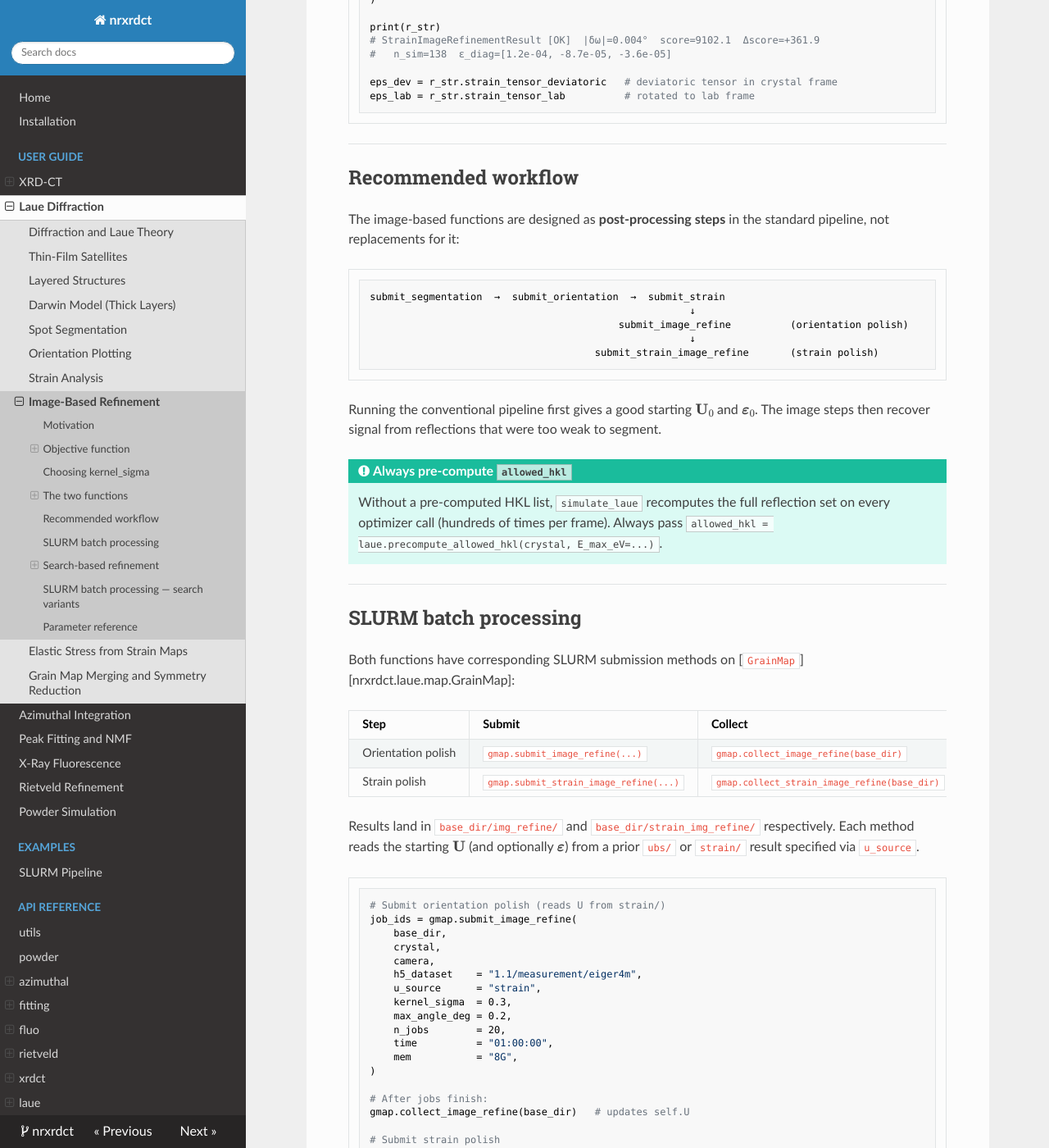
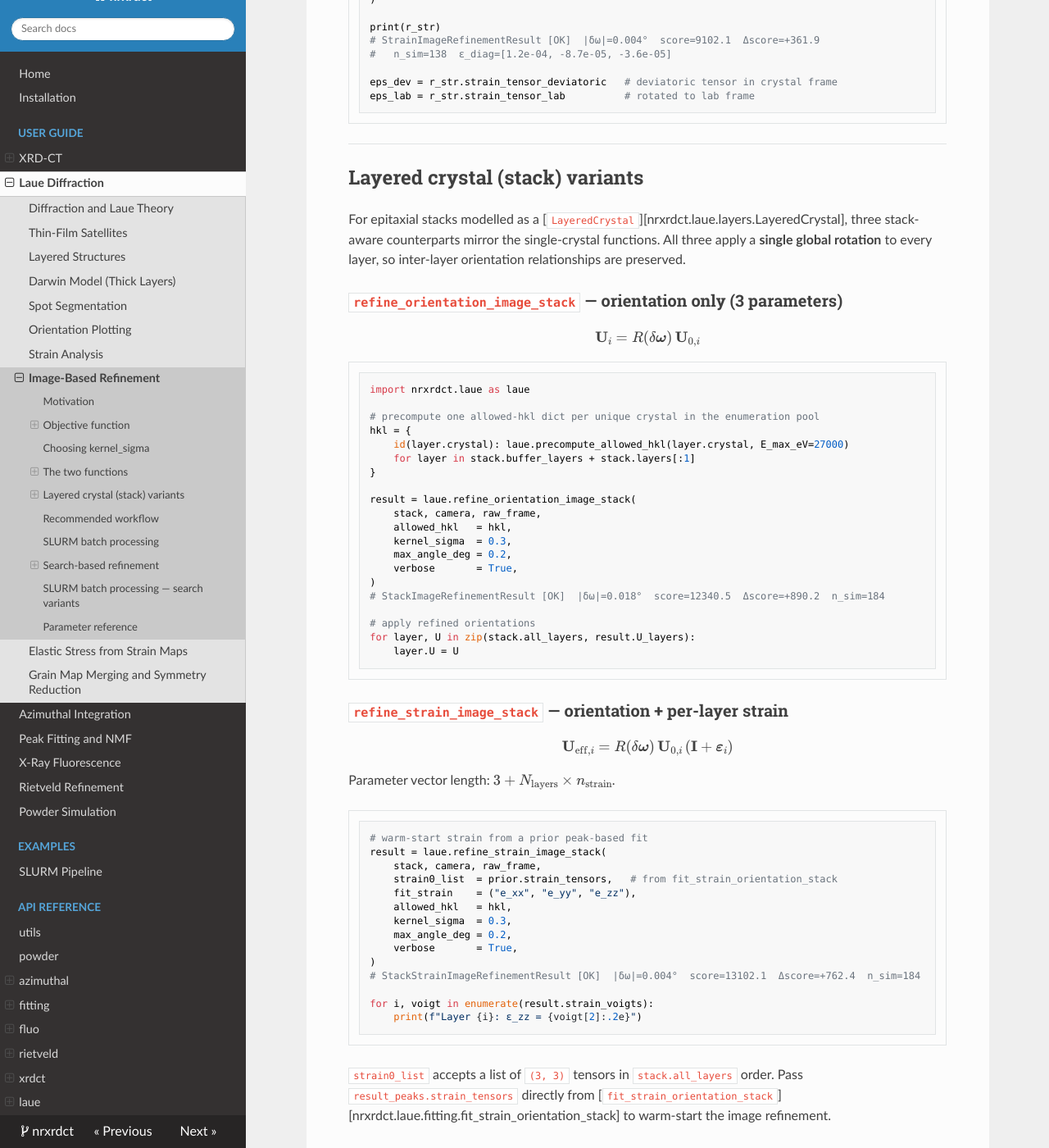
Before and after one commit to pedrodamas0803/nrxrdct, an MkDocs documentation site: the page built from docs/user-guide/laue_image_refinement.md, in a window 1280 px wide and 1400 px high, scrolled down 3112 px. Shown: the whole window at 82% size. Built offline with MkDocs 1.6.1, drawn with Linux system fonts in a browser that asks for light colours; nearby versions of some CDN libraries; some of the changed text lies outside the part shown.

Commit message:
added docs and exposed functions in api

````diff
--- a/docs/user-guide/laue_image_refinement.md
+++ b/docs/user-guide/laue_image_refinement.md
@@ -166,6 +166,89 @@ print(r_str)
 eps_dev = r_str.strain_tensor_deviatoric   # deviatoric tensor in crystal frame
 eps_lab = r_str.strain_tensor_lab          # rotated to lab frame
 ```
+
+---
+
+## Layered crystal (stack) variants
+
+For epitaxial stacks modelled as a
+[`LayeredCrystal`][nrxrdct.laue.layers.LayeredCrystal], three stack-aware
+counterparts mirror the single-crystal functions.  All three apply a **single
+global rotation** to every layer, so inter-layer orientation relationships are
+preserved.
+
+### `refine_orientation_image_stack` — orientation only (3 parameters)
+
+$$
+\mathbf{U}_i = R(\delta\boldsymbol{\omega})\,\mathbf{U}_{0,i}
+$$
+
+```python
+import nrxrdct.laue as laue
+
+# precompute one allowed-hkl dict per unique crystal in the enumeration pool
+hkl = {
+    id(layer.crystal): laue.precompute_allowed_hkl(layer.crystal, E_max_eV=27000)
+    for layer in stack.buffer_layers + stack.layers[:1]
+}
+
+result = laue.refine_orientation_image_stack(
+    stack, camera, raw_frame,
+    allowed_hkl   = hkl,
+    kernel_sigma  = 0.3,
+    max_angle_deg = 0.2,
+    verbose       = True,
+)
+# StackImageRefinementResult [OK]  |δω|=0.018°  score=12340.5  Δscore=+890.2  n_sim=184
+
+# apply refined orientations
+for layer, U in zip(stack.all_layers, result.U_layers):
+    layer.U = U
+```
+
+### `refine_strain_image_stack` — orientation + per-layer strain
+
+$$
+\mathbf{U}_{\text{eff},i} = R(\delta\boldsymbol{\omega})\,\mathbf{U}_{0,i}\,(\mathbf{I} + \boldsymbol{\varepsilon}_i)
+$$
+
+Parameter vector length: $3 + N_\text{layers} \times n_\text{strain}$.
+
+```python
+# warm-start strain from a prior peak-based fit
+result = laue.refine_strain_image_stack(
+    stack, camera, raw_frame,
+    strain0_list  = prior.strain_tensors,   # from fit_strain_orientation_stack
+    fit_strain    = ("e_xx", "e_yy", "e_zz"),
+    allowed_hkl   = hkl,
+    kernel_sigma  = 0.3,
+    max_angle_deg = 0.2,
+    verbose       = True,
+)
+# StackStrainImageRefinementResult [OK]  |δω|=0.004°  score=13102.1  Δscore=+762.4  n_sim=184
+
+for i, voigt in enumerate(result.strain_voigts):
+    print(f"Layer {i}: ε_zz = {voigt[2]:.2e}")
+```
+
+`strain0_list` accepts a list of `(3, 3)` tensors in `stack.all_layers` order.
+Pass `result_peaks.strain_tensors` directly from
+[`fit_strain_orientation_stack`][nrxrdct.laue.fitting.fit_strain_orientation_stack]
+to warm-start the image refinement.
+
+### Stack result fields
+
+| Attribute | `refine_orientation_image_stack` | `refine_strain_image_stack` |
+|---|---|---|
+| `R_global` | Global rotation `(3, 3)` | same |
+| `rotvec` | Rotation vector `(3,)` | same |
+| `U_layers` | Refined `U` per layer | same |
+| `U0_layers` | Starting `U` per layer | same |
+| `U_eff_layers` | — | `R @ U0_i @ (I + ε_i)` per layer |
+| `strain_tensors` | — | Per-layer `(3, 3)` strain tensors |
+| `strain_voigts` | — | Per-layer Voigt `(6,)` |
+| `score` / `score0` | Gaussian-weighted pixel score | same |
+| `n_sim` | Total simulated spots | same |
 
 ---
 
````
Also changed, not shown: docs/user-guide/laue_strain.md (+66 -0 lines), 1 other file.
